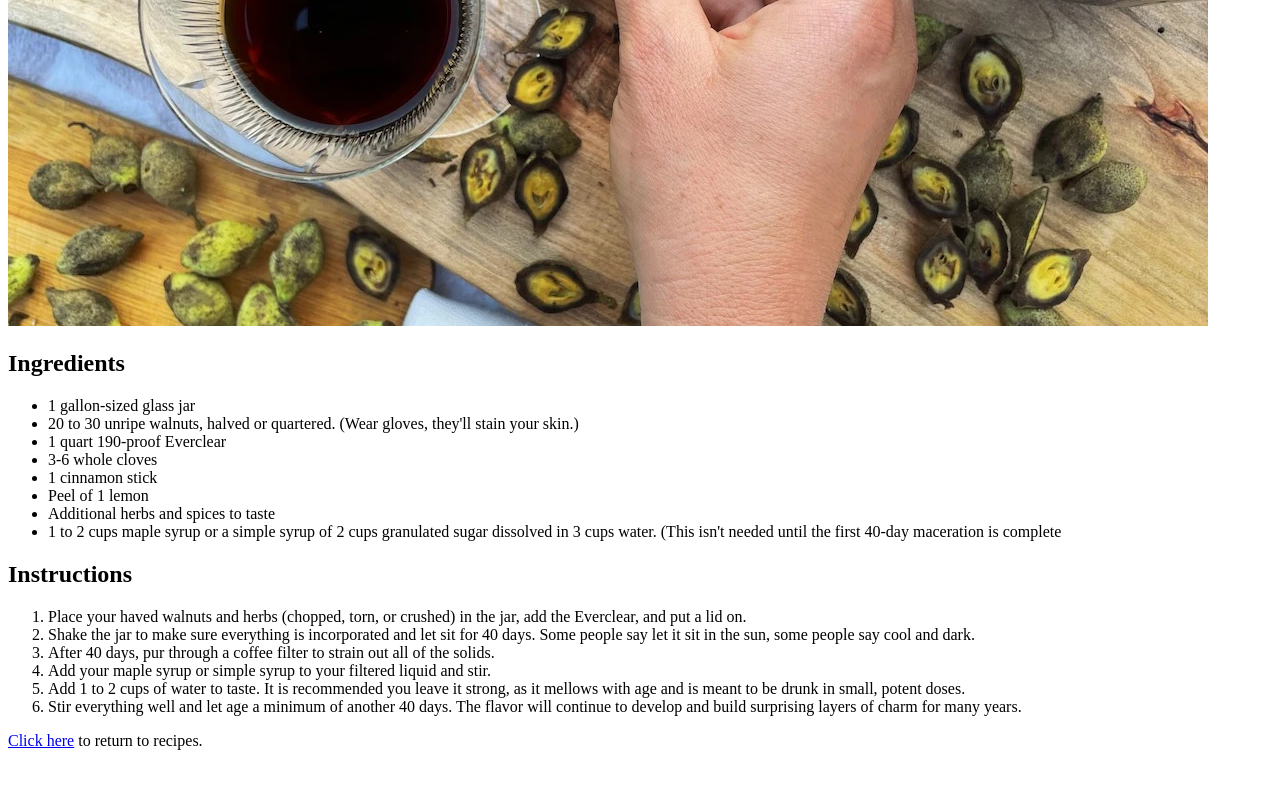
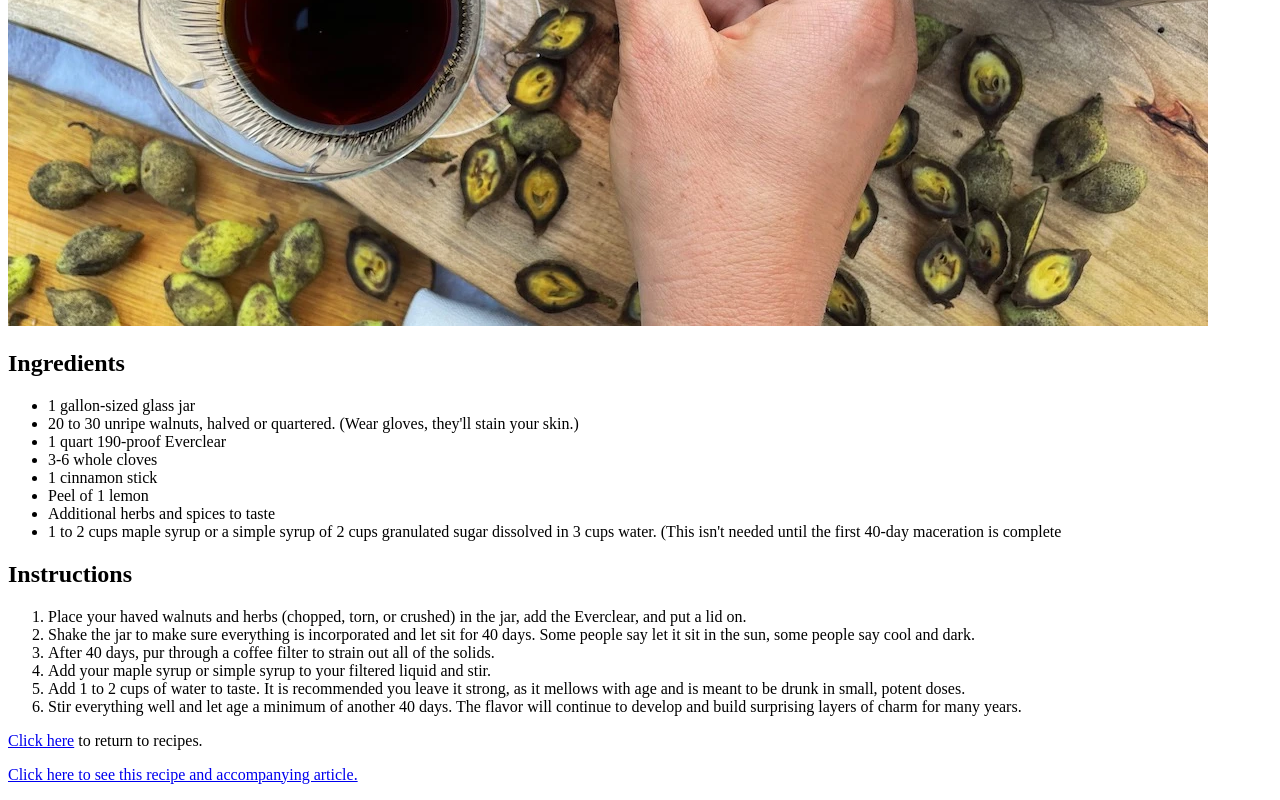
Before and after one commit to TexasTibab/odin-recipes, a plain HTML site: page recipes/nocino.html in a window 1280 px wide. Shown: the part 429-1229 px from the top of the page. Before the commit the page ends 1195 px from the top, so only its background shows below. Drawn offline with Linux system fonts and the light colour scheme.

Commit message:
Added text for link to the Nocino recipe on the source website.

```diff
--- a/recipes/nocino.html
+++ b/recipes/nocino.html
@@ -49,7 +49,7 @@
         <p><a href="../index.html">Click here</a> to return to recipes.</p>
 
         <p><a href="https://www.themeateater.com/wild-and-whole/wild-recipes/how-to-make-nocino"
-            target="_blank" rel="noopener"></a></p>
+            target="_blank" rel="noopener">Click here to see this recipe and accompanying article.</a></p>
 
     </body>
 </html>
```
Also changed, not shown: style.css (added).
